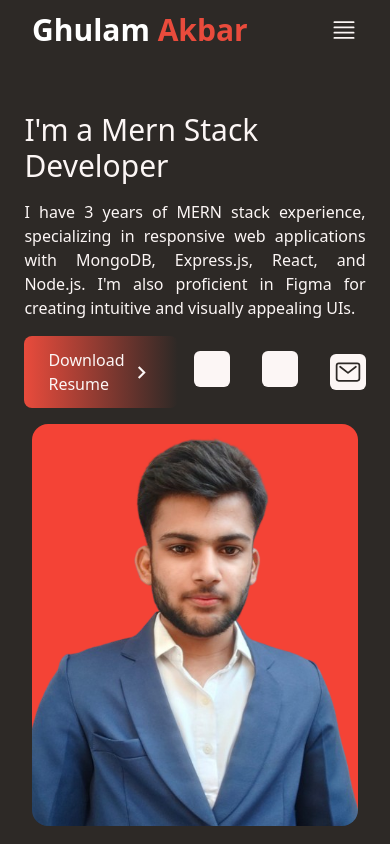
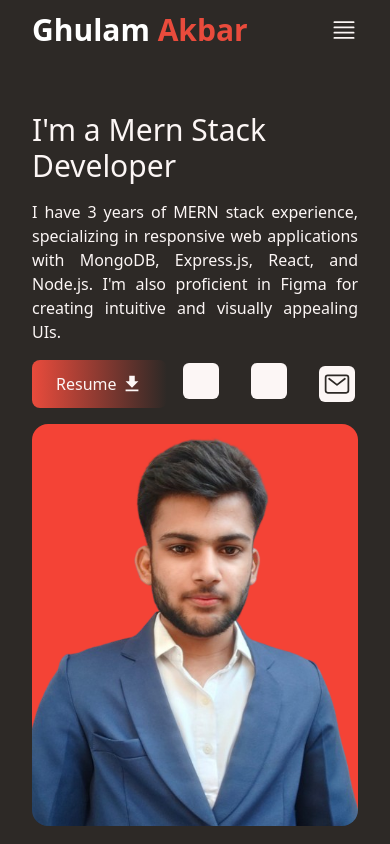
Before and after one commit to akbar909/Personal-Portfolio, a React (Create React App) app: page / in a window 390 px wide. Shown: the top 844 px of the page. Built offline with nearby package versions, Linux system fonts and the light colour scheme; some icons are missing.

Commit message:
make changes

```diff
--- a/src/components/Hero.jsx
+++ b/src/components/Hero.jsx
@@ -2,6 +2,7 @@ import React, { useEffect } from 'react'
 import hero from '../assets/image2.png'
 import { Link } from "react-scroll";
 import { MdOutlineKeyboardArrowRight } from "react-icons/md";
+import { MdFileDownload } from "react-icons/md";
 import AOS from 'aos';
 import { motion } from "framer-motion";
 import 'aos/dist/aos.css';
@@ -87,11 +88,11 @@ const Hero = () => {
               <a
                 href={resume}
                 download
-                className="group lg:hidden flex items-center text-[#FCF6F5FF] w-fit px-6 py-3 rounded-lg bg-gradient-to-r from-[#E94B3CFF] to-[#2D2926FF] cursor-pointer"
+                className="lg:hidden flex items-center text-[#FCF6F5FF] w-fit px-6 py-3 rounded-lg bg-gradient-to-r from-[#E94B3CFF] to-[#2D2926FF] cursor-pointer"
               >
-                Download Resume
-                <span className="group-hover:rotate-90 duration-300">
-                  <MdOutlineKeyboardArrowRight size={25} className="ml-1" />
+                Resume
+                <span>
+                  <MdFileDownload size={22} className="ml-1" />
                 </span>
               </a>
             </motion.div>
--- a/src/components/Icons.jsx
+++ b/src/components/Icons.jsx
@@ -1,53 +1,26 @@
-import React, { useState } from 'react';
+import React from 'react';
 import { FaGithub, FaLinkedin } from "react-icons/fa6";
 import { IoMailOutline } from "react-icons/io5";
 const Icons = () => {
-  const [isHovered, setIsHovered] = useState(false);
+
   const linkedInProfileUrl = 'https://www.linkedin.com/in/ghulam-akbar-01182126b?utm_source=share&utm_campaign=share_via&utm_content=profile&utm_medium=android_app'
-  const [isHovered1, setIsHovered1] = useState(false);
   const gitHubLink = 'https://github.com/akbar909'
-  const [isHovered2, setIsHovered2] = useState(false);
   const email = 'jamaliakbar909@gmail.com';
   return (
     <div className='flex flex-row justify-center gap-8 text-4xl lg:hidden '>
-      <div className="relative flex items-center"
-        onMouseEnter={() => setIsHovered(true)}
-        onMouseLeave={() => setIsHovered(false)} >
-
-        {isHovered && (
-          <h1 className="absolute -left-16 text-xs font-semibold text-white bg-black p-1 rounded">
-            LinkedIn
-          </h1>
-        )}
+      <div className=" flex items-center">
         <a href={linkedInProfileUrl} target="_blank" rel="noopener noreferrer">
 
           <FaLinkedin className='bg-[#FCF6F5FF]  text-[#2D2926FF] rounded-md p-1 hover:scale-110 duration-200' />
         </a>
       </div>
-      <div className="relative flex items-center"
-        onMouseEnter={() => setIsHovered1(true)}
-        onMouseLeave={() => setIsHovered1(false)} >
-
-        {isHovered1 && (
-          <h1 className="absolute -top-8 -left-1 text-xs font-semibold text-white bg-black p-1 rounded">
-            GitHub
-          </h1>
-        )}
+      <div className="relative flex items-center">
         <a href={gitHubLink} target="_blank" rel="noopener noreferrer">
 
           <FaGithub className='bg-[#FCF6F5FF]  text-[#2D2926FF] rounded-md p-1 hover:scale-110 duration-200' />
         </a>
       </div>
-
-      <div className="relative flex items-center"
-        onMouseEnter={() => setIsHovered2(true)}
-        onMouseLeave={() => setIsHovered2(false)} >
-
-        {isHovered2 && (
-          <h1 className="absolute  left-11 text-xs font-semibold text-white bg-black p-1 px-3 rounded">
-            Mail
-          </h1>
-        )}
+      <div className="flex items-center">
         <a  href={`mailto:${email}`} target="_blank" rel="noopener noreferrer">
         <IoMailOutline className='bg-[#FCF6F5FF]  text-[#2D2926FF] rounded-md p-1 hover:scale-110 duration-200' />
         </a>
--- a/src/index.css
+++ b/src/index.css
@@ -1,6 +1,4 @@
-/* @import url('https://fonts.googleapis.com/css2?family=Raleway:ital,wght@0,100;0,200;0,300;0,400;0,500;0,600;0,700;0,800;0,900;1,100;1,200;1,300;1,400;1,500;1,600;1,700;1,800;1,900&display=swap'); */
 
-/* @import url('https://fonts.googleapis.com/css2?family=Great+Vibes&display=swap'); */
 @import url('https://fonts.googleapis.com/css2?family=Roboto:ital,wght@0,100;0,300;0,400;0,500;0,700;0,900;1,100;1,300;1,400;1,500;1,700;1,900&display=swap');
 @tailwind base;
 @tailwind components;
```
